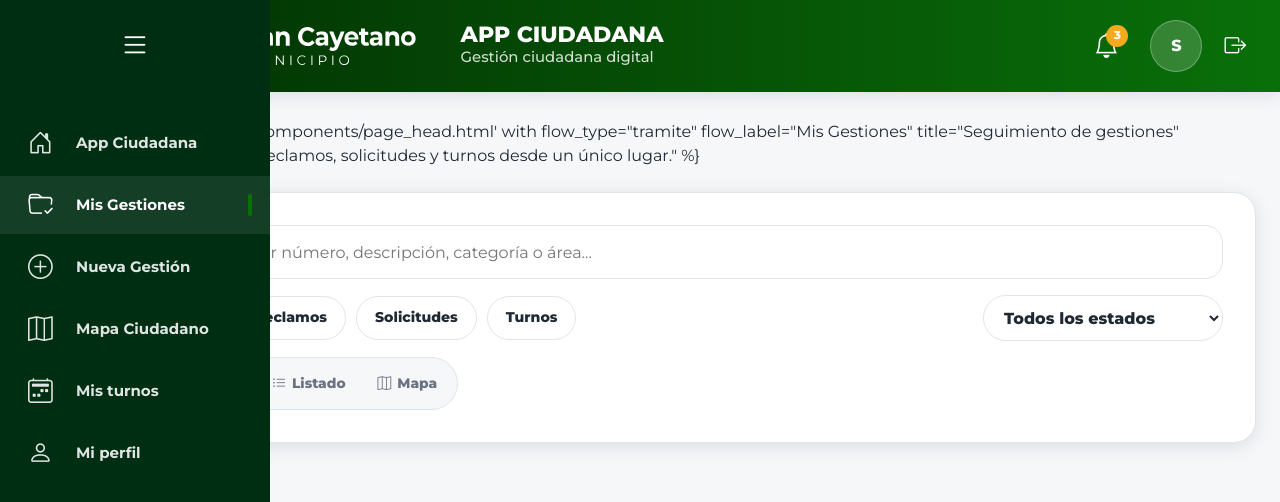
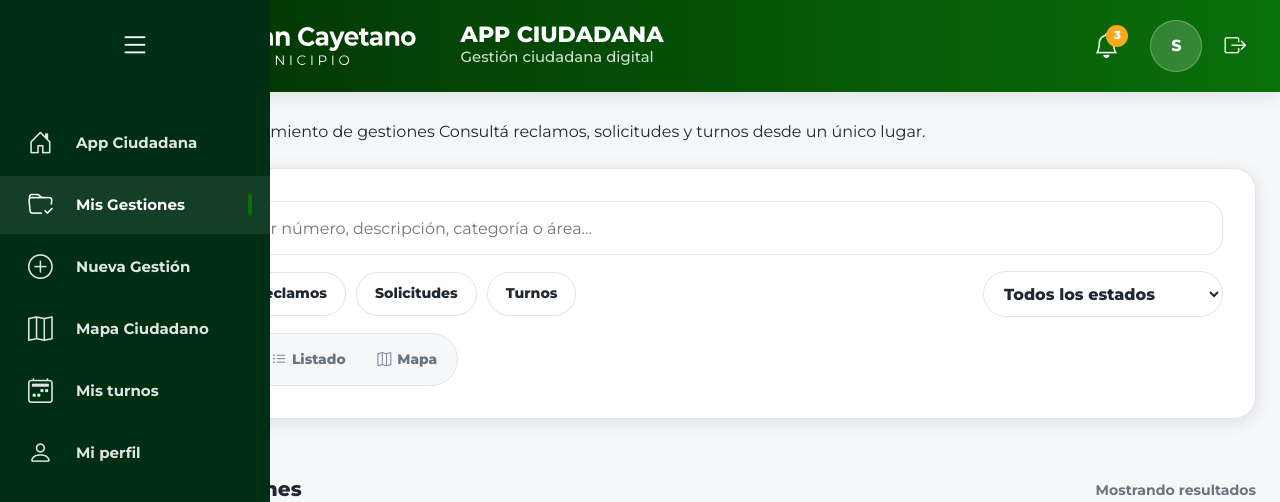
Before and after one commit to sorensenclara/SistemaGestionSanCayetano, a Django app: page /ciudadano/mis-gestiones/ in a window 1280 px wide. Shown: the top 502 px of the page. Run offline with Django 5.2, Linux system fonts and the light colour scheme; a user stored in the database is signed in; data comes from the database, SQL or seed files in the repository; tables that the repository leaves empty hold one stand-in row (values such as "Sample post").

Commit message:
ajustes en mis_gestiones

```diff
--- a/municipio/templates/citizen/components/page_head.html
+++ b/municipio/templates/citizen/components/page_head.html
@@ -1,79 +1,11 @@
-{# ============================================================
-   COMPONENTE: citizen/components/page_head.html
+{% if back_url %} {% if back_label %}{{ back_label }}{% endif %} {% endif %}
+{% if flow_label %}
+{{ flow_label }}
 
-   PARÁMETROS:
-     back_url     (opcional) URL del enlace volver. Si se omite, no se renderiza.
-     back_label   (opcional) Texto junto al ícono de volver. Default: solo ícono.
-     flow_type    (opcional) Clase del badge: "tramite" | "reclamo" | "solicitud"
-     flow_label   (opcional) Texto del badge. Ej: "Mis Gestiones", "Ubicación"
-     title        (requerido) Texto del <h1>.
-     subtitle     (opcional) Párrafo de apoyo debajo del título.
-     action_url   (opcional) URL del botón de acción derecho.
-     action_label (opcional) Texto del botón de acción.
-     action_icon  (opcional) Clase Bootstrap Icons. Ej: "bi-calendar-plus"
-     action_class (opcional) Clase CSS del botón. Default: "platform-btn-primary"
+{% endif %}
+{{ title }}
+{% if subtitle %}
+{{ subtitle }}
 
-   EJEMPLOS
-   ─────────────────────────────────────────────────────────────
-   1. Página de sección (sin volver, sin acción):
-      {% include 'citizen/components/page_head.html' with
-          flow_type="tramite" flow_label="Mis Gestiones"
-          title="Seguimiento de gestiones"
-          subtitle="Consultá reclamos, solicitudes y turnos desde un único lugar."
-      %}
-
-   2. Paso de un flujo (con volver, sin acción):
-      {% include 'citizen/components/page_head.html' with
-          back_url=back_url
-          flow_type="reclamo" flow_label="Ubicación"
-          title="¿Dónde ocurre el problema?"
-      %}
-
-   3. Página con botón de acción (sin volver):
-      {% include 'citizen/components/page_head.html' with
-          flow_type="tramite" flow_label="Mis Turnos"
-          title="Turnos Hospital Municipal"
-          subtitle="Consultá u obtené nuevos turnos desde la app."
-          action_url=obtener_turno_url
-          action_label="Obtener turno"
-          action_icon="bi-calendar-plus"
-          action_class="platform-btn-primary"
-      %}
-
-   4. Solo título, sin badge ni volver (ej: notificaciones):
-      {% include 'citizen/components/page_head.html' with
-          flow_type="tramite" flow_label="Notificaciones"
-          title="Notificaciones"
-      %}
-   ============================================================ #}
-
-<div class="citizen-page-head">
-
-    {% if back_url %}
-        <a href="{{ back_url }}" class="citizen-back-link" aria-label="Volver">
-            <i class="bi bi-arrow-left"></i>
-            {% if back_label %}<span>{{ back_label }}</span>{% endif %}
-        </a>
-    {% endif %}
-
-    <div>
-        {% if flow_label %}
-            <p class="flow-title {% if flow_type %}{{ flow_type }}{% endif %}">{{ flow_label }}</p>
-        {% endif %}
-
-        <h1>{{ title }}</h1>
-
-        {% if subtitle %}
-            <p class="page-subtitle">{{ subtitle }}</p>
-        {% endif %}
-    </div>
-
-    {% if action_url %}
-        <a href="{{ action_url }}"
-           class="platform-btn {% if action_class %}{{ action_class }}{% else %}platform-btn-primary{% endif %}">
-            {% if action_icon %}<i class="bi {{ action_icon }}"></i>{% endif %}
-            {{ action_label }}
-        </a>
-    {% endif %}
-
-</div>
+{% endif %}
+{% if action_url %} {% if action_icon %}{% endif %} {{ action_label }} {% endif %}
```
Also changed, not shown: municipio/templates/citizen/mis_gestiones.html (+1 -6 lines).
